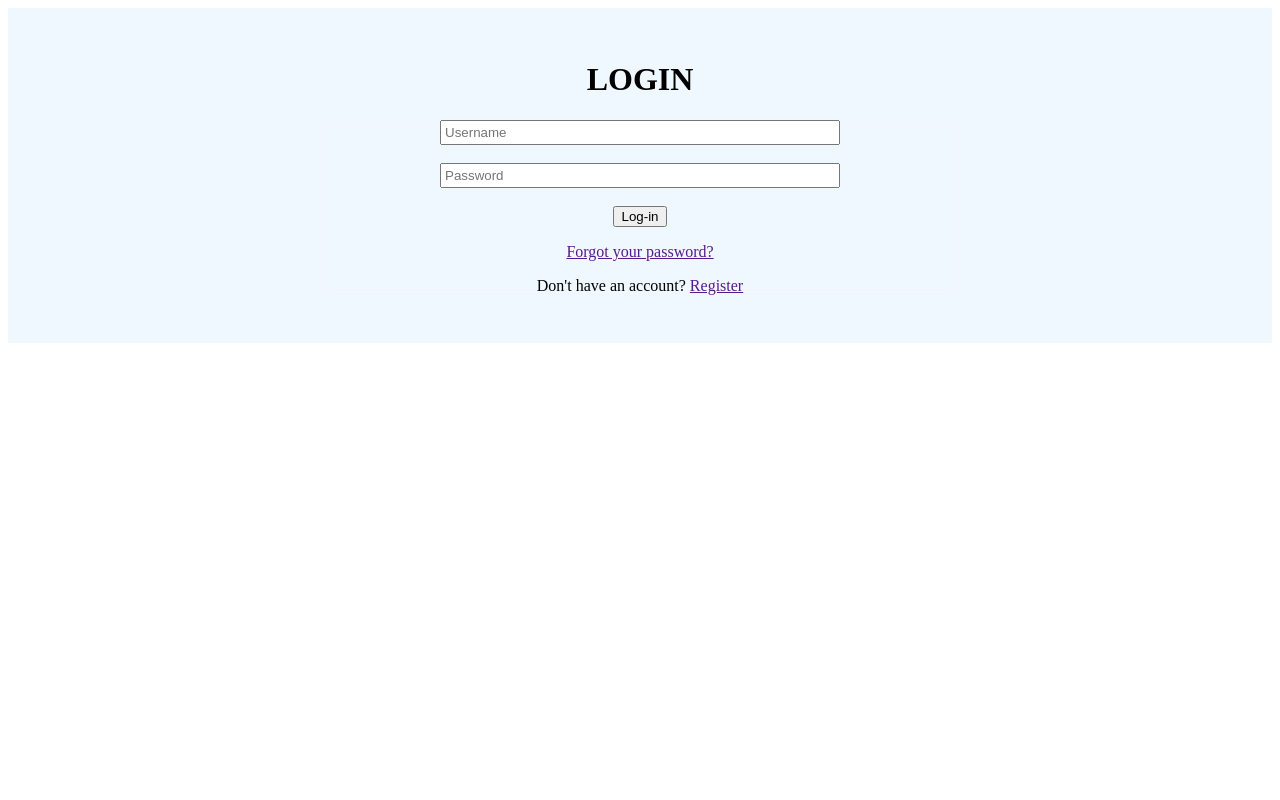
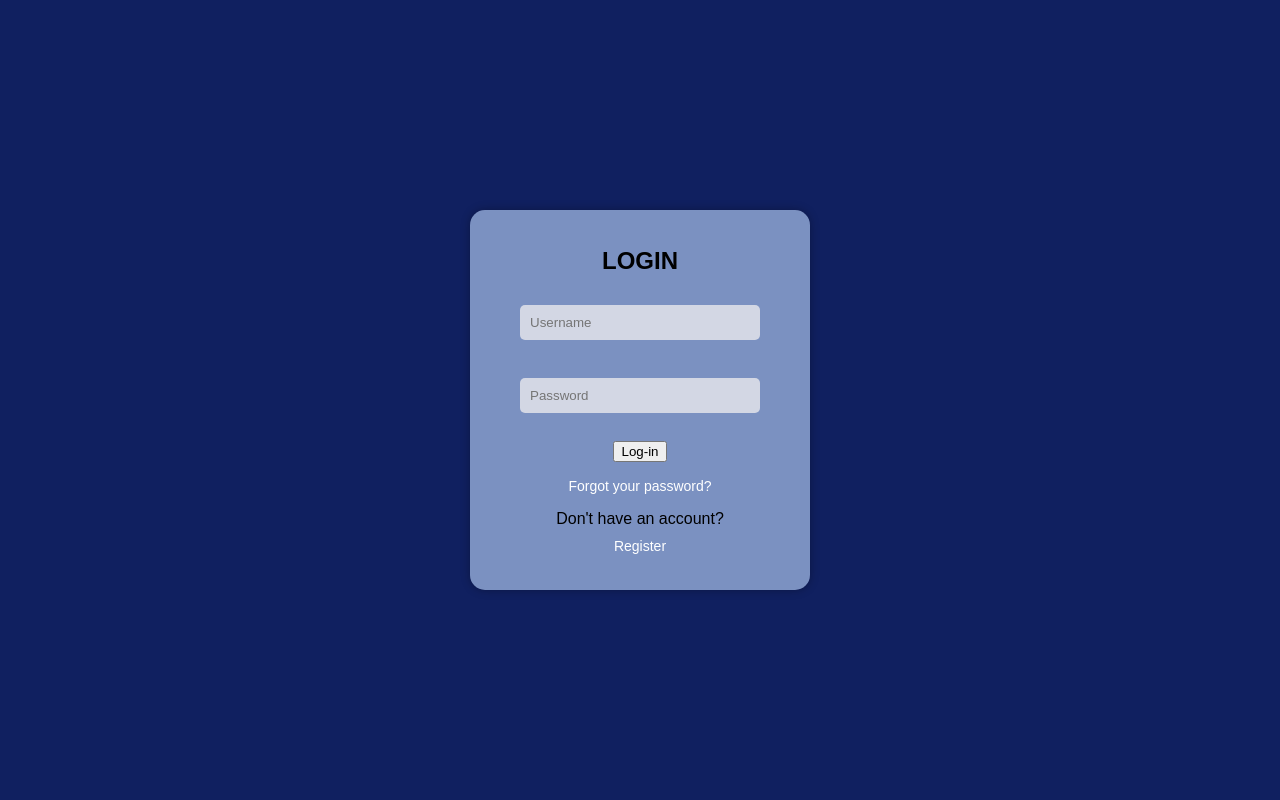
Before and after one commit to markyleangela/VehicleRentalSystem, a Django app: page /login/ in a window 1280 px wide. Run offline with Django 5.2, Linux system fonts and the light colour scheme.

Commit message:
Changed the css for the login page

```diff
--- a/login_page/static/css/login_page.css
+++ b/login_page/static/css/login_page.css
@@ -1,41 +1,60 @@
-.container {
-    padding: 4vh;
+/* Background styling */
+body {
+    display: flex;
+    align-items: center;
+    justify-content: center;
+    height: 100vh;
+    margin: 0;
+    background-color: #102060; /* Dark blue */
+}
+/* Login box styling */
+.login-box {
+    background-color: #7b91c1; /* Light blue */
+    width: 300px;
+    padding: 20px;
+    border-radius: 15px;
     text-align: center;
-    background-color: aliceblue;
-    color: black;
+    box-shadow: 0px 0px 10px rgba(0, 0, 0, 0.3);
 }
-
-.login-container{
-    margin: 0px 280px;
-    text-align: center;
-    color: black;
-    backdrop-filter: blur(5px);
+.login-box h1 {
+    font-size: 24px;
+    color: #000;
+    margin-bottom: 20px;
+    font-weight: bold;
 }
-
-input[type="username"], input[type="password"] {
-    width: 100%;
-    max-width: 400px;
-    padding: 3px;
-    box-sizing: border-box;
-    overflow: scroll;
+/* Input styling */
+.login-box input[type="username"],
+.login-box input[type="password"] {
+    width: 80%;
+    padding: 10px;
+    margin: 10px 0;
+    border: none;
+    border-radius: 5px;
+    background-color: #d3d7e4; /* Slightly lighter shade */
 }
-
-#login-container a{
-    color: black;
-    text-decoration: underline ;
+/* Button styling */
+.login-box button {
+    width: 60%;
+    padding: 10px;
+    margin: 20px 0;
+    border: none;
+    border-radius: 5px;
+    background-color: #0d1a3d; /* Darker blue for button */
+    color: white;
+    font-weight: bold;
+    cursor: pointer;
 }
-
-#contact-container a{
-    color: black;
+.login-box button:hover {
+    background-color: #152c5b; /* Slightly lighter on hover */
 }
-
-#loginBtnIndex {
-    background-color: rgba(127,219,255, 0.5);
-    border-radius: 20px;
-    padding: 5px 20px;
-    margin-right: 30px;
+/* Forgot password link styling */
+.login-box a {
+    display: block;
+    margin-top: 10px;
+    color: #ffffff;
+    text-decoration: none;
+    font-size: 14px;
 }
-
-.rightmargin30 {
-    margin-right: 30px;
+.login-box a:hover {
+    text-decoration: underline;
 }
--- a/login_page/templates/login_page.html
+++ b/login_page/templates/login_page.html
@@ -1,17 +1,80 @@
 {% load static %}
 
-<html lang="en"></html>
+<html lang="en">
 <head>
     <meta charset="UTF-8">
     <meta name="viewport" content="width=device-width, initial-scale=1.0">
     <title>Vehicle Rental System</title>
     <link rel="stylesheet" type="text/css" href="{% static 'css/login_page.css' %}">
     <link href="https://fonts.googleapis.com/css2?family=Anton&display=swap" rel="stylesheet">
+    <style>
+        /* Background styling */
+body {
+    display: flex;
+    align-items: center;
+    justify-content: center;
+    height: 100vh;
+    margin: 0;
+    background-color: #102060; /* Dark blue */
+    font-family: Arial, sans-serif;
+}
+/* Login box styling */
+.login-box {
+    background-color: #7b91c1; /* Light blue */
+    width: 300px;
+    padding: 20px;
+    border-radius: 15px;
+    text-align: center;
+    box-shadow: 0px 0px 10px rgba(0, 0, 0, 0.3);
+}
+.login-box h1 {
+    font-size: 24px;
+    color: #000;
+    margin-bottom: 20px;
+    font-weight: bold;
+}
+/* Input styling */
+.login-box input[type="username"],
+.login-box input[type="password"] {
+    width: 80%;
+    padding: 10px;
+    margin: 10px 0;
+    border: none;
+    border-radius: 5px;
+    background-color: #d3d7e4; /* Slightly lighter shade */
+}
+/* Button styling */
+.login-box button {
+    width: 60%;
+    padding: 10px;
+    margin: 20px 0;
+    border: none;
+    border-radius: 5px;
+    background-color: #0d1a3d; /* Darker blue for button */
+    color: white;
+    font-weight: bold;
+    cursor: pointer;
+}
+.login-box button:hover {
+    background-color: #152c5b; /* Slightly lighter on hover */
+}
+/* Forgot password link styling */
+.login-box a {
+    display: block;
+    margin-top: 10px;
+    color: #ffffff;
+    text-decoration: none;
+    font-size: 14px;
+}
+.login-box a:hover {
+    text-decoration: underline;
+}
+
+    </style>
 </head>
 <body>
-    <div class="container">
+    <div class="login-box">
         <h1>LOGIN</h1>
-        <div class="login-container">
         <form method="post">
             {% csrf_token %}
             <input type="username" name="username" placeholder="Username" required><br><br>
@@ -24,6 +87,5 @@
         <p><a href="">Forgot your password?</a></p>
         <p> Don't have an account? <a href="">Register</a></p>
     </div>
-    </div>
 </body>
 </html>
```
Lines whose indentation alone changed are shown as unchanged.
